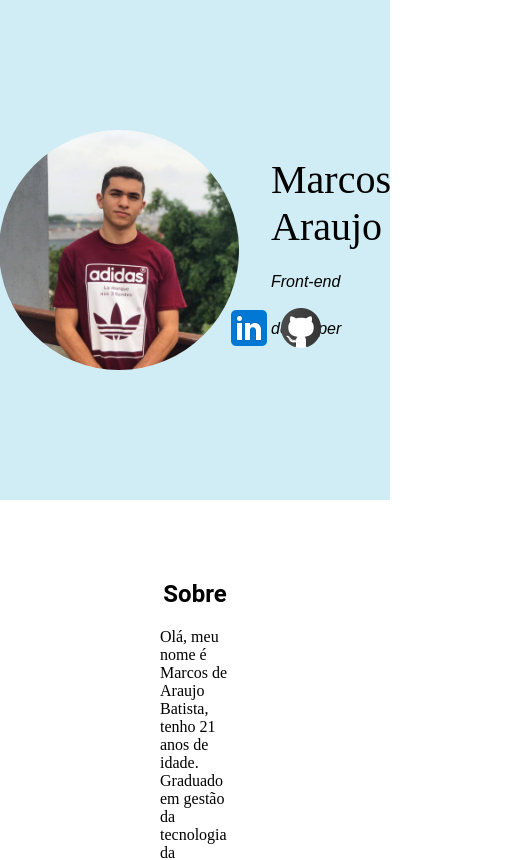
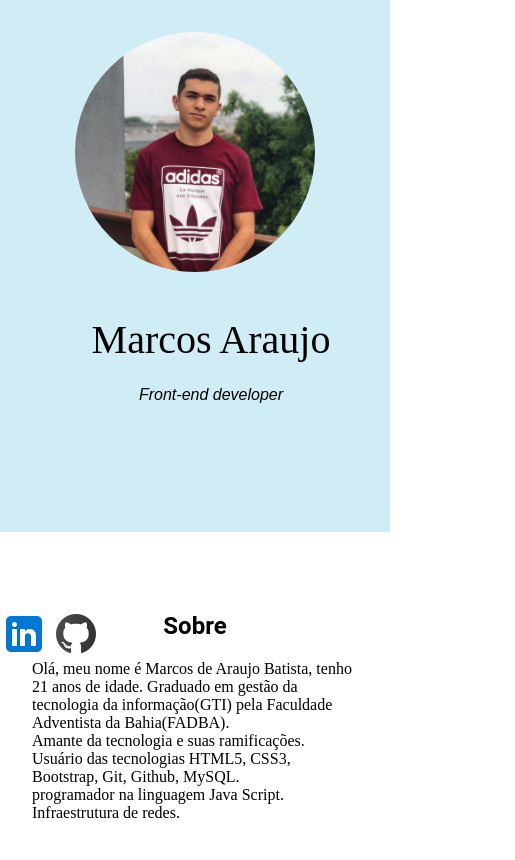
Before and after one commit to MarcosABatista/MarcosABatista.github.io, a plain HTML site: page index.html in a window 390 px wide. Shown: the top 860 px of the page, 515 px wide, since content can reach past the window. Drawn offline with Linux system fonts and the light colour scheme; a web font is replaced by a local one.

Commit message:
add mediaqueries 13/02

```diff
--- a/main.css
+++ b/main.css
@@ -107,3 +107,21 @@ meter {
   font-family: 'Roboto', sans-serif;
   color: #f3f6fb;
 }
+/* media queries */
+@media (max-width: 450px) {
+  #cabecalho {
+    display: block;
+    text-align: center;
+    padding-top: 2rem;
+  }
+  .nome {
+    text-align: center;
+  }
+  .fundoImagem {
+    display: block;
+    justify-content: center;
+  }
+  .container {
+    margin: 5rem 2rem;
+  }
+}
```
